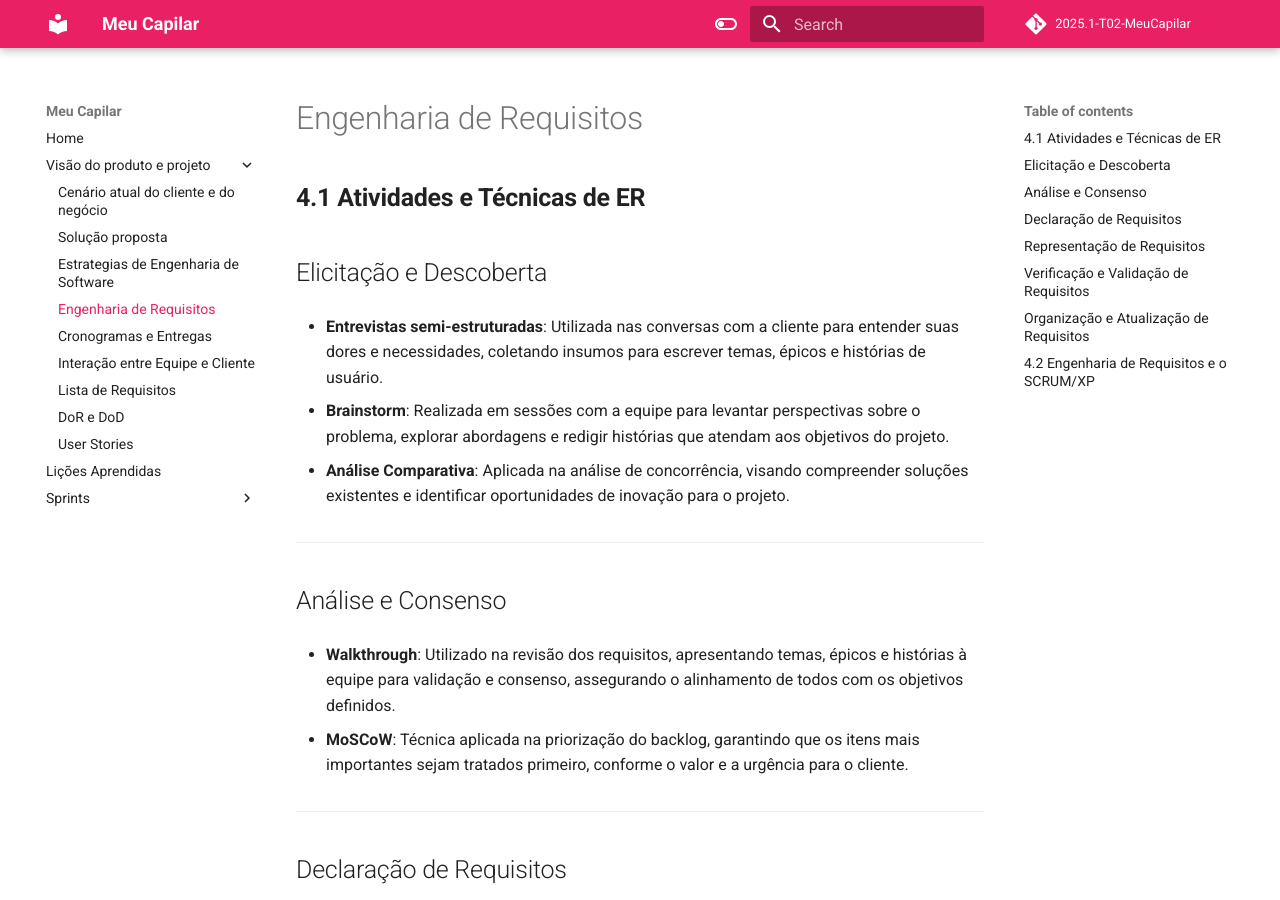
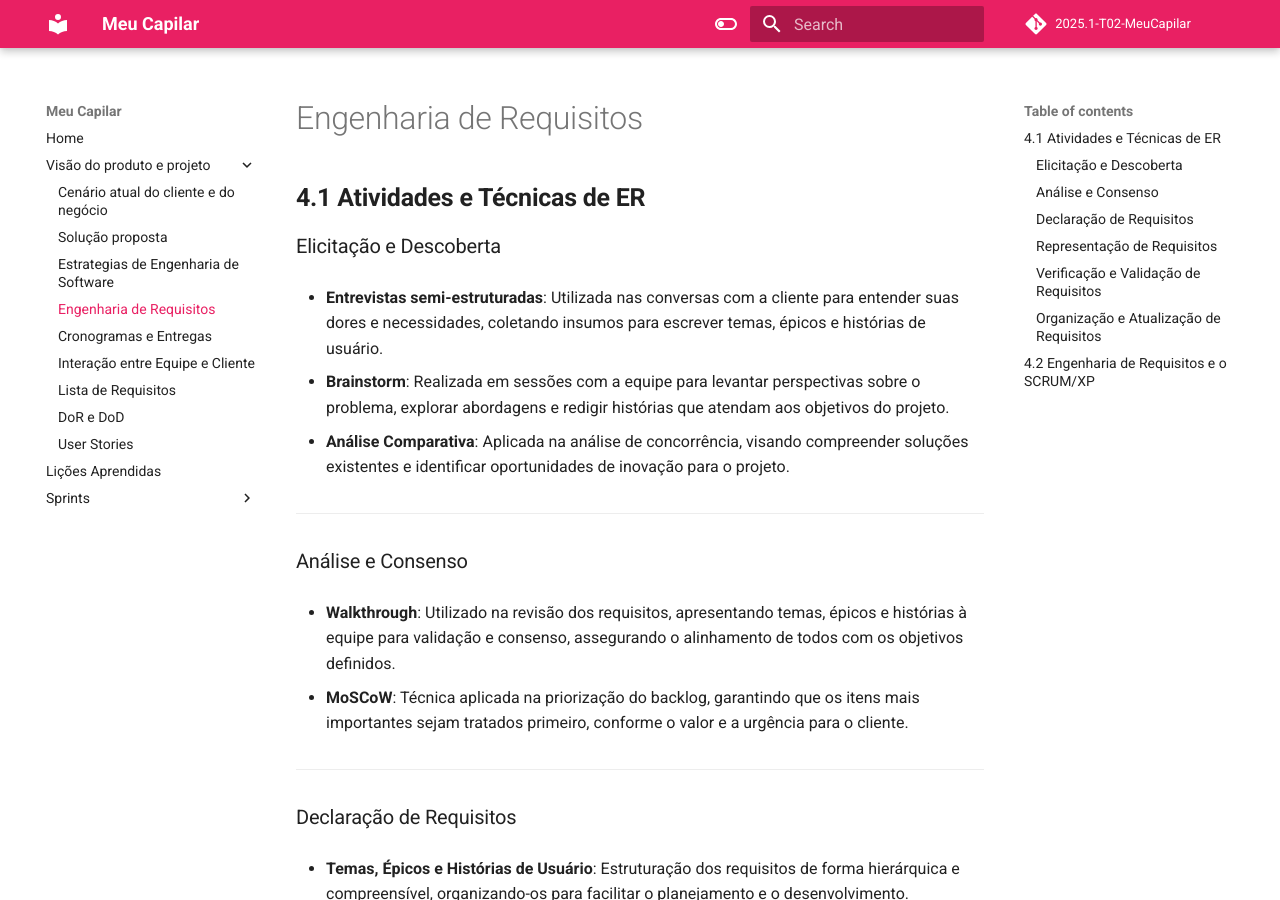
Before and after one commit to mdsreq-fga-unb/2025.1-T02-MeuCapilar, an MkDocs documentation site: the page built from docs/unidade2/sessao4.md, in a window 1280 px wide and 900 px high. Built offline with MkDocs 1.6.1 and Material for MkDocs 9.7.7, drawn with Linux system fonts in a browser that asks for light colours; comment, search, counter and statistics services are not loaded.

Commit message:
Ajuste da hierárquia de tópicos

```diff
--- a/docs/unidade2/sessao4.md
+++ b/docs/unidade2/sessao4.md
@@ -1,5 +1,5 @@
 ## **4.1 Atividades e Técnicas de ER**
-## Elicitação e Descoberta
+### Elicitação e Descoberta
 
 - **Entrevistas semi-estruturadas**: Utilizada nas conversas com a cliente para entender suas dores e necessidades, coletando insumos para escrever temas, épicos e histórias de usuário.
 
@@ -9,7 +9,7 @@
 
 ---
 
-## Análise e Consenso
+### Análise e Consenso
 
 - **Walkthrough**: Utilizado na revisão dos requisitos, apresentando temas, épicos e histórias à equipe para validação e consenso, assegurando o alinhamento de todos com os objetivos definidos.
 
@@ -17,7 +17,7 @@
 
 ---
 
-## Declaração de Requisitos
+### Declaração de Requisitos
 
 - **Temas, Épicos e Histórias de Usuário**: Estruturação dos requisitos de forma hierárquica e compreensível, organizando-os para facilitar o planejamento e o desenvolvimento.
 
@@ -25,7 +25,7 @@
 
 ---
 
-## Representação de Requisitos
+### Representação de Requisitos
 
 - **Wireframes**: Produção de esboços para apresentar à cliente uma visão antecipada das funcionalidades planejadas para as próximas sprints, facilitando alinhamento e validação prévia.
 
@@ -33,7 +33,7 @@
 
 ---
 
-## Verificação e Validação de Requisitos
+### Verificação e Validação de Requisitos
 
 - **Definition of Ready (DoR)**: Aplicada para confirmar que os itens do backlog estão bem definidos e prontos para serem desenvolvidos durante o Sprint Planning.
 
@@ -49,7 +49,7 @@
 
 ---
 
-## Organização e Atualização de Requisitos
+### Organização e Atualização de Requisitos
 
 - **Reuniões de Revisão**: Aplicadas para coletar feedback da equipe sobre os requisitos, ajustando e melhorando o backlog conforme necessário ao longo do desenvolvimento.
 
```
